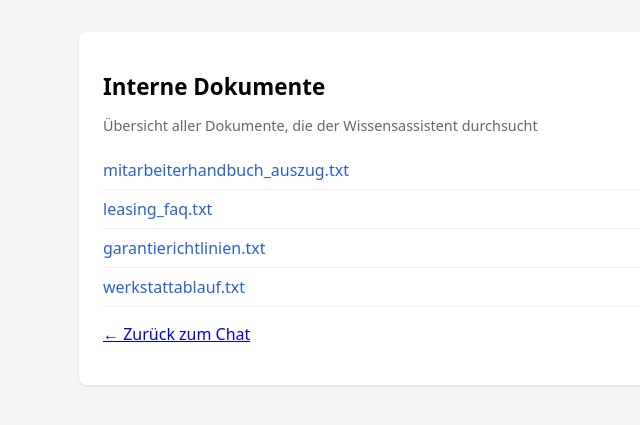
After one commit to vincentkoenig/Automotive-RAG-Assistant, a Flask app: page /documents in a window 1280 px wide. The commit adds this page. Shown: the top 425 px of the page, without its empty margins (187-827 px from the left). Run offline with Flask 3, Linux system fonts and the light colour scheme.

Commit message:
feat: Dokumentenübersicht mit Volltextansicht, klickbare Quellenangaben im Chat

```diff
--- a/app.py
+++ b/app.py
@@ -7,6 +7,7 @@ an die RAG-Pipeline (rag/retrieval.py) weiterleitet.
 
 from flask import Flask, render_template, request, jsonify
 from rag.retrieval import generate_answer
+from rag.ingest import load_documents
 
 app = Flask(__name__)
 
@@ -46,5 +47,31 @@ def chat():
     })
 
 
+@app.route("/documents")
+def documents():
+    """Zeigt eine Übersicht aller internen Dokumente, die der Assistent kennt."""
+    docs = load_documents()
+    return render_template("documents.html", documents=docs)
+
+
+@app.route("/documents/<filename>")
+def view_document(filename):
+    """
+    Zeigt den Volltext eines einzelnen Dokuments.
+
+    Sicherheitshinweis: filename kommt aus der URL (Nutzereingabe) - wir
+    greifen aber NICHT direkt mit diesem Wert auf das Dateisystem zu.
+    Stattdessen gleichen wir ihn gegen die Liste der tatsächlich über
+    load_documents() geladenen, bekannten Dateien ab. Das verhindert
+    Path-Traversal-Angriffe (z.B. filename="../../.env").
+    """
+    docs = load_documents()
+    doc = next((d for d in docs if d["filename"] == filename), None)
+
+    if doc is None:
+        return "Dokument nicht gefunden.", 404
+
+    return render_template("document_detail.html", document=doc)
+
 if __name__ == "__main__":
     app.run(debug=True, port=5000)
--- a/static/style.css
+++ b/static/style.css
@@ -23,6 +23,21 @@ h1 {
     color: #666;
     font-size: 0.9rem;
     margin-bottom: 1rem;
+}
+
+.documents-link {
+    display: inline-block;
+    margin-bottom: 1rem;
+    padding: 0.4rem 0.8rem;
+    background-color: #eef2ff;
+    color: #2b5fd9;
+    text-decoration: none;
+    border-radius: 4px;
+    font-size: 0.9rem;
+}
+
+.documents-link:hover {
+    background-color: #dbe4ff;
 }
 
 #chat-history {
@@ -83,3 +98,43 @@ button {
 button:hover {
     background-color: #1e47ad;
 }
+
+.document-list {
+    list-style: none;
+    padding: 0;
+}
+
+.document-list li {
+    padding: 0.5rem 0;
+    border-bottom: 1px solid #eee;
+}
+
+.document-list a {
+    color: #2b5fd9;
+    text-decoration: none;
+}
+
+.document-list a:hover {
+    text-decoration: underline;
+}
+
+.document-content {
+    white-space: pre-wrap;
+    background: #f9f9f9;
+    padding: 1rem;
+    border-radius: 4px;
+    border: 1px solid #ddd;
+    font-family: system-ui, sans-serif;
+    line-height: 1.5;
+}
+
+.sources {
+    font-size: 0.85rem;
+    color: #666;
+    margin-top: -0.3rem;
+    margin-bottom: 0.3rem;
+}
+
+.sources a {
+    color: #2b5fd9;
+}
--- /dev/null
+++ b/templates/documents.html
@@ -0,0 +1,24 @@
+<!DOCTYPE html>
+<html lang="de">
+<head>
+    <meta charset="UTF-8">
+    <title>Interne Dokumente – Musterhaus Mobility</title>
+    <link rel="stylesheet" href="{{ url_for('static', filename='style.css') }}">
+</head>
+<body>
+    <div class="chat-container">
+        <h1>Interne Dokumente</h1>
+        <p class="subtitle">Übersicht aller Dokumente, die der Wissensassistent durchsucht</p>
+
+        <ul class="document-list">
+            {% for doc in documents %}
+                <li>
+                    <a href="{{ url_for('view_document', filename=doc.filename) }}">{{ doc.filename }}</a>
+                </li>
+            {% endfor %}
+        </ul>
+
+        <p><a href="{{ url_for('index') }}">&larr; Zurück zum Chat</a></p>
+    </div>
+</body>
+</html>
```
Also changed, not shown: templates/chat.html (+27 -6 lines), templates/document_detail.html (added, +20 -0 lines).
